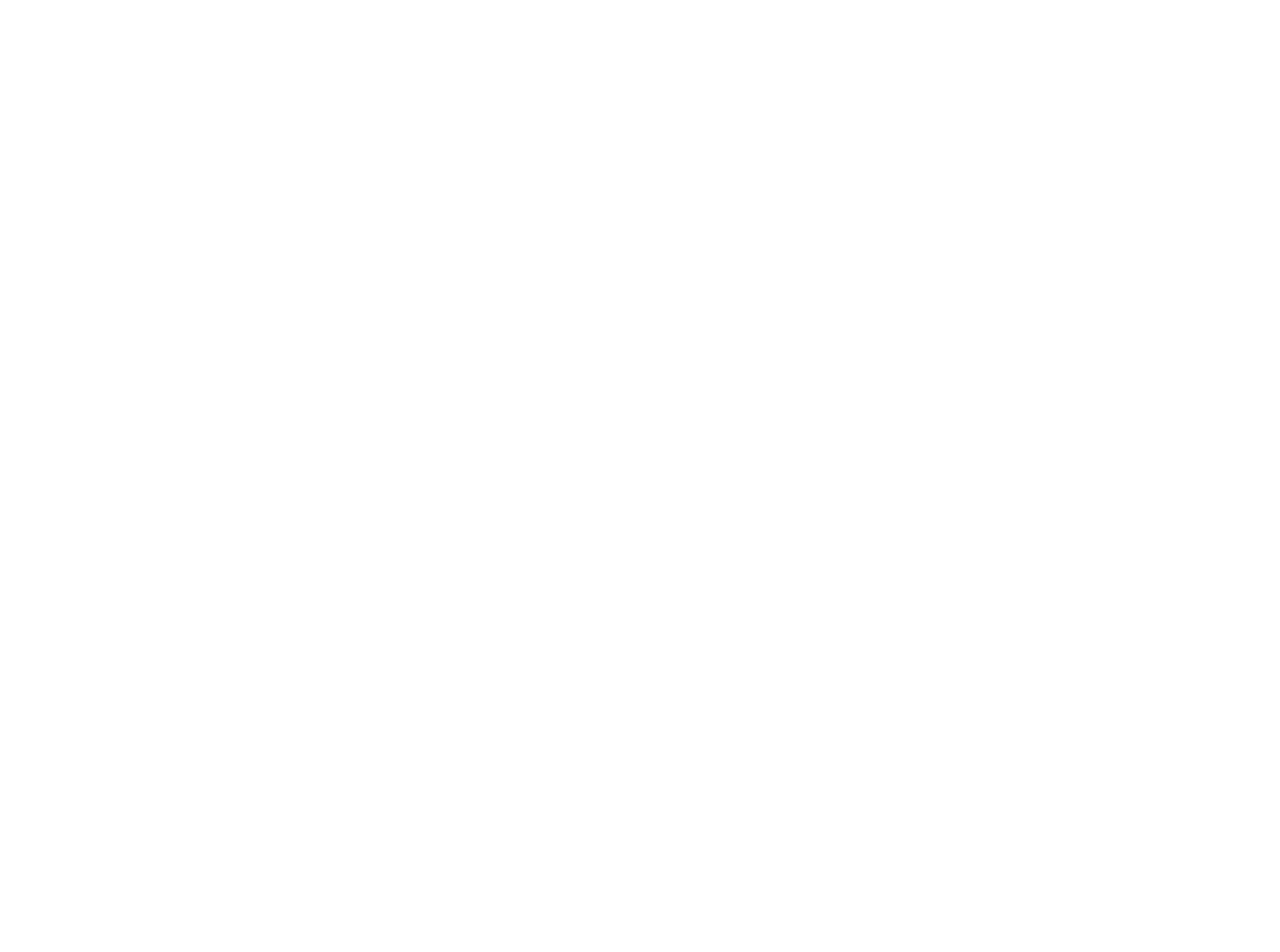
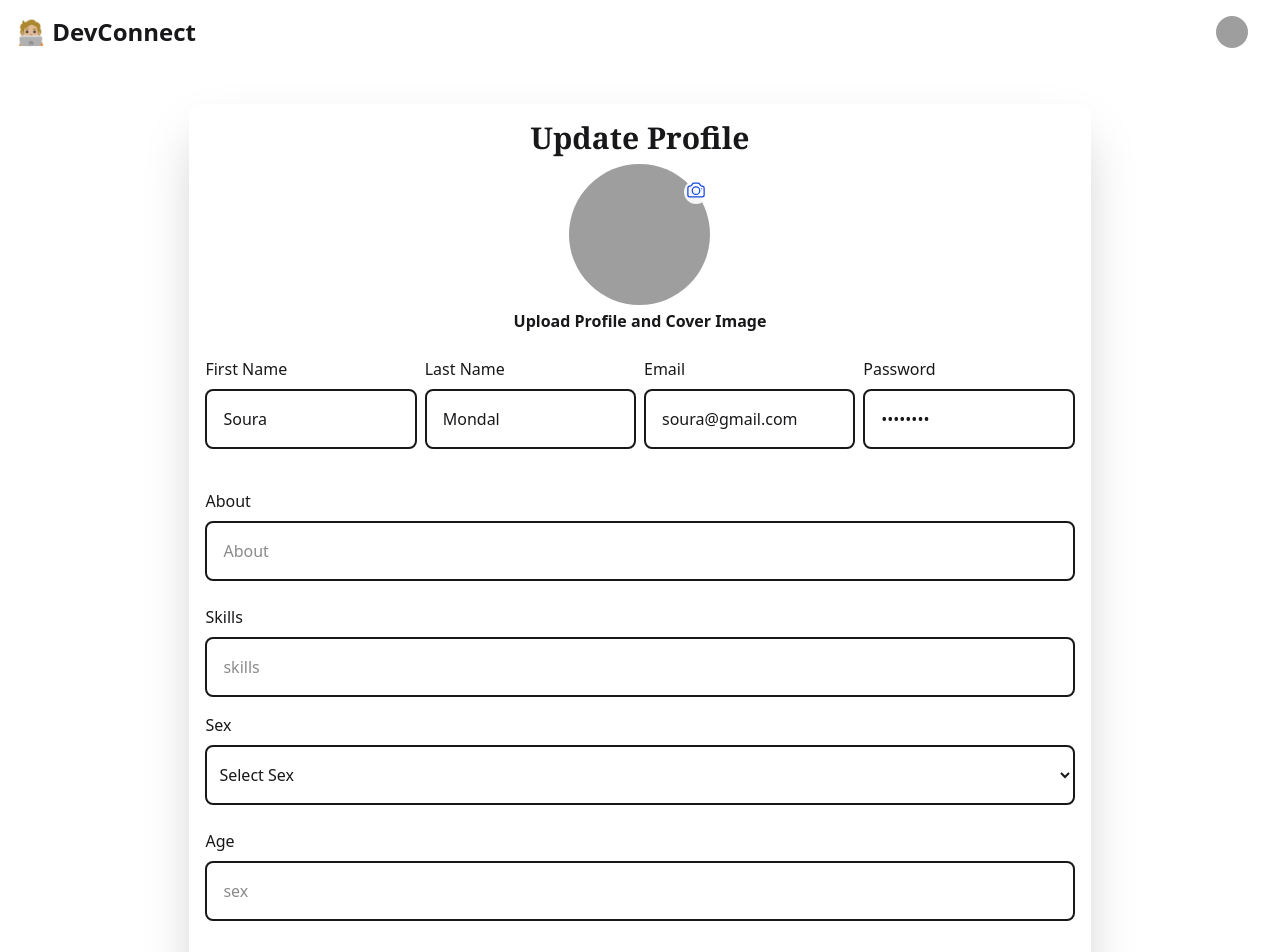
Before and after one commit to Rathin8670/DevConnect, a React (Vite) app in the folder FE/: page /signup in a window 1280 px wide. Before the commit this address had no page. Shown: the top 952 px of the page. Before the commit the page ends 800 px from the top, so only its background shows below. Built offline with nearby package versions, Linux system fonts and the light colour scheme; no server answers; grey boxes are pictures that could not be loaded.

Commit message:
signup done

```diff
--- a/FE/src/App.jsx
+++ b/FE/src/App.jsx
@@ -7,6 +7,7 @@
 import { Feed } from "./compoments/Feed"
 import { Connections } from "./pages/Connections.jsx"
 import { Request } from "./pages/Request.jsx"
+import { Signup } from "./pages/Signup.jsx"
 
 function App() {
   return (
@@ -17,6 +18,7 @@
           <Route path='/' element={<Body/>}>
             <Route path="/" element={<Feed/>}></Route>
             <Route path="/login" element={<Login/>}></Route>
+            <Route path="/signup" element={<Signup/>}/>
             <Route path="/profile" element={<Profile/>}></Route>
             <Route path="/connections" element={<Connections/>}></Route>
             <Route path="/requests" element={<Request/>}></Route>
--- a/FE/src/compoments/Feed.jsx
+++ b/FE/src/compoments/Feed.jsx
@@ -15,7 +15,7 @@
                 const res=await axios.get(BASE_URL+"/user/feed",
                     {withCredentials:true}
                 )
-                console.log(res?.data?.data);
+                //console.log(res?.data?.data);
                 dispatch(addFeed(res?.data?.data))
             }catch(err){
                 console.error("ERR in feed API.", err);
--- a/FE/src/pages/Signup.jsx
+++ b/FE/src/pages/Signup.jsx
@@ -1,10 +1,166 @@
-import React from 'react'
-import { Auth } from '../compoments/Auth'
+import axios from "axios";
+import {  useState } from "react"
+import { BASE_URL } from "../utils/constants";
+import { useDispatch } from "react-redux";
+import { addUser } from "../utils/userSlice";
+import { useNavigate } from "react-router-dom";
 
 export const Signup = () => {
-  return (
-    <div>
-        <Auth type={"signup"}/>
-    </div>
-  )
+    const [firstName, setFirstName] = useState("Soura");
+    const [lastName, setLastName] = useState("Mondal");
+    const [email,setEmail]=useState("soura@gmail.com");
+    const [password,setPassword]=useState("Sour1234");
+    const [about, setAbout] = useState("");
+    const [gender, setGender] = useState( "");
+    const [skills,setSkills]=useState("")
+    const [photoUrl, setPhotoUrl] = useState("https://support.hubstaff.com/wp-content/uploads/2019/08/good-pic.png");
+    const [age, setAge] = useState( "");
+
+    const dispatch=useDispatch();
+    const navigate=useNavigate()
+    const saveProfile=async()=>{
+        try{
+            const res = await axios.post(
+                BASE_URL + "/signup",
+                {
+                    firstName,
+                    lastName,
+                    email,
+                    password,
+                    photoUrl,
+                    age:Number(age),
+                    gender,
+                    about,
+                    skills:skills.split(",").map(s=>s.trim()),
+                },
+                { withCredentials: true }
+            );
+            console.log(res.data)
+            dispatch(addUser(res?.data))
+            navigate("/");
+        }catch(err){
+            console.error("Signup failed:", err?.response?.data || err.message);
+            alert(err?.response?.data?.message || "Signup failed");
+        }
+
+    }
+
+    return (
+        <>
+        <div className="py-10 my-auto dark:bg-gray-900">
+            <div className="lg:w-[80%] md:w-[90%] w-[96%] mx-auto flex gap-4">
+        <div className="lg:w-[88%] sm:w-[88%] w-full mx-auto shadow-2xl p-4 rounded-xl h-fit self-center dark:bg-gray-800/40">
+            <div className="">
+                <h1
+                    className="lg:text-3xl md:text-2xl text-xl font-serif flex justify-center font-extrabold mb-2 dark:text-white">
+                    Update Profile
+                </h1>
+                <form>
+                    <div className="mx-auto flex justify-center w-[141px] h-[141px] bg-blue-300/20 rounded-full bg-[url('https://images.unsplash.com/photo-1438761681033-6461ffad8d80?crop=entropy&cs=tinysrgb&fit=max&fm=jpg&ixid=M3w0NzEyNjZ8MHwxfHNlYXJjaHw4fHxwcm9maWxlfGVufDB8MHx8fDE3MTEwMDM0MjN8MA&ixlib=rb-4.0.3&q=80&w=1080')] bg-cover bg-center bg-no-repeat">
+
+                    <div className="bg-white/90 rounded-full w-6 h-6 text-center ml-28 mt-4">
+                        <label >
+                            <svg data-slot="icon" className="w-6 h-5 text-blue-700" fill="none"
+                                stroke-width="1.5" stroke="currentColor" viewBox="0 0 24 24"
+                                xmlns="http://www.w3.org/2000/svg" aria-hidden="true">
+                                <path stroke-linecap="round" stroke-linejoin="round"
+                                    d="M6.827 6.175A2.31 2.31 0 0 1 5.186 7.23c-.38.054-.757.112-1.134.175C2.999 7.58 2.25 8.507 2.25 9.574V18a2.25 2.25 0 0 0 2.25 2.25h15A2.25 2.25 0 0 0 21.75 18V9.574c0-1.067-.75-1.994-1.802-2.169a47.865 47.865 0 0 0-1.134-.175 2.31 2.31 0 0 1-1.64-1.055l-.822-1.316a2.192 2.192 0 0 0-1.736-1.039 48.774 48.774 0 0 0-5.232 0 2.192 2.192 0 0 0-1.736 1.039l-.821 1.316Z">
+                                </path>
+                                <path stroke-linecap="round" stroke-linejoin="round"
+                                    d="M16.5 12.75a4.5 4.5 0 1 1-9 0 4.5 4.5 0 0 1 9 0ZM18.75 10.5h.008v.008h-.008V10.5Z">
+                                </path>
+                            </svg>
+                        </label>
+                            </div>
+                        </div>
+
+                    <h2 className="text-center mt-1 font-semibold dark:text-gray-300">Upload Profile and Cover Image
+                    </h2>
+                    <div className="flex flex-col lg:flex-row gap-2 justify-center w-full">
+                        <div className="w-full  mb-4 mt-6">
+                            <label  className="mb-2 dark:text-gray-300">First Name</label>
+                            <input type="text"
+                                className="mt-2 p-4 w-full border-2 rounded-lg dark:text-gray-200 dark:border-gray-600 dark:bg-gray-800"
+                                placeholder="First Name"
+                                value={firstName}
+                                onChange={(e)=> setFirstName(e.target.value)} />
+                        </div>
+                        <div className="w-full  mb-4 mt-6">
+                            <label  className="mb-2 dark:text-gray-300">Last Name</label>
+                            <input type="text"
+                                className="mt-2 p-4 w-full border-2 rounded-lg dark:text-gray-200 dark:border-gray-600 dark:bg-gray-800"
+                                placeholder="Last Name"
+                                value={lastName}
+                                onChange={(e)=> setLastName(e.target.value)} />
+                        </div>
+                        <div className="w-full  mb-4 mt-6">
+                            <label  className="mb-2 dark:text-gray-300">Email</label>
+                            <input type="email"
+                                className="mt-2 p-4 w-full border-2 rounded-lg dark:text-gray-200 dark:border-gray-600 dark:bg-gray-800"
+                                placeholder="Email"
+                                value={email}
+                                onChange={(e)=> setEmail(e.target.value)} />
+                        </div>
+                        <div className="w-full  mb-4 mt-6">
+                            <label  className="mb-2 dark:text-gray-300">Password</label>
+                            <input type="password"
+                                className="mt-2 p-4 w-full border-2 rounded-lg dark:text-gray-200 dark:border-gray-600 dark:bg-gray-800"
+                                placeholder="Password"
+                                value={password}
+                                onChange={(e)=> setPassword(e.target.value)} />
+                        </div>
+
+                    </div>
+                    <div className="w-full  mb-4 mt-6">
+                            <label  className="mb-2 dark:text-gray-300">About</label>
+                            <input type="text"
+                                className="mt-2 p-4 w-full border-2 rounded-lg dark:text-gray-200 dark:border-gray-600 dark:bg-gray-800"
+                                placeholder="About"
+                                value={about}
+                                onChange={(e)=> setAbout(e.target.value)} />
+                        </div>
+                        <div className="w-full  mb-4 mt-6">
+                            <label  className="mb-2 dark:text-gray-300">Skills</label>
+                            <input type="text"
+                                className="mt-2 p-4 w-full border-2 rounded-lg dark:text-gray-200 dark:border-gray-600 dark:bg-gray-800"
+                                placeholder="skills"
+                                value={skills}
+                                onChange={(e)=> setSkills(e.target.value)} />
+                        </div>
+
+                    <div className="flex flex-col lg:flex-row  gap-2 justify-center w-full">
+                        <div className="w-full">
+                            <h3 className="dark:text-gray-300 mb-2">Sex</h3>
+                            <select
+                                className="w-full text-grey border-2 rounded-lg p-4 pl-2 pr-2 dark:text-gray-200 dark:border-gray-600 dark:bg-gray-800 "
+                                value={gender}
+                                onChange={(e)=>setGender(e.target.value)}>
+                                <option disabled value="">Select Sex</option>
+                                <option value="male">Male</option>
+                                <option value="female">Female</option>
+                            </select>
+                            <div className="w-full  mb-4 mt-6">
+                            <label  className="mb-2 dark:text-gray-300">Age</label>
+                            <input
+                                className="mt-2 p-4 w-full border-2 rounded-lg dark:text-gray-200 dark:border-gray-600 dark:bg-gray-800"
+                                placeholder="sex"
+                                value={age}
+                                onChange={(e)=> setAge(e.target.value)} />
+                        </div>
+                        </div>
+
+                    </div>
+                    <div className="w-full rounded-lg bg-blue-500 mt-4 text-white text-lg font-semibold">
+                        <button type="button" className="w-full p-4 cursor-pointer"
+                        onClick={saveProfile}>Save Profile</button>
+                    </div>
+                </form>
+            </div>
+                </div>
+            </div>
+        </div>
+
+
+    </>
+    )
 }
```
Also changed, not shown: 2 other files (tests, documents, lock files or other folders).
